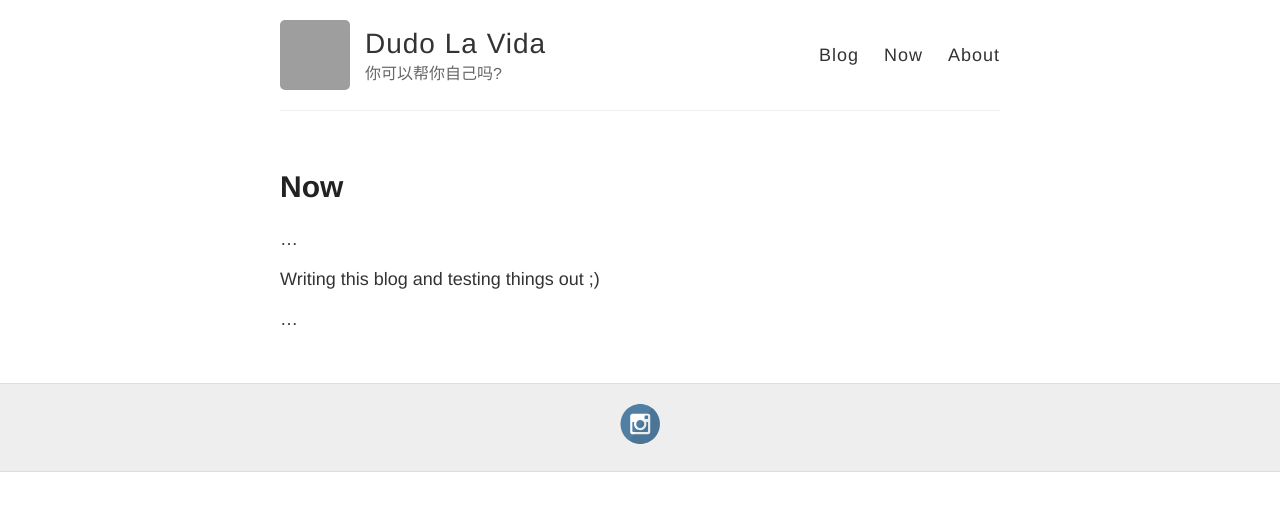
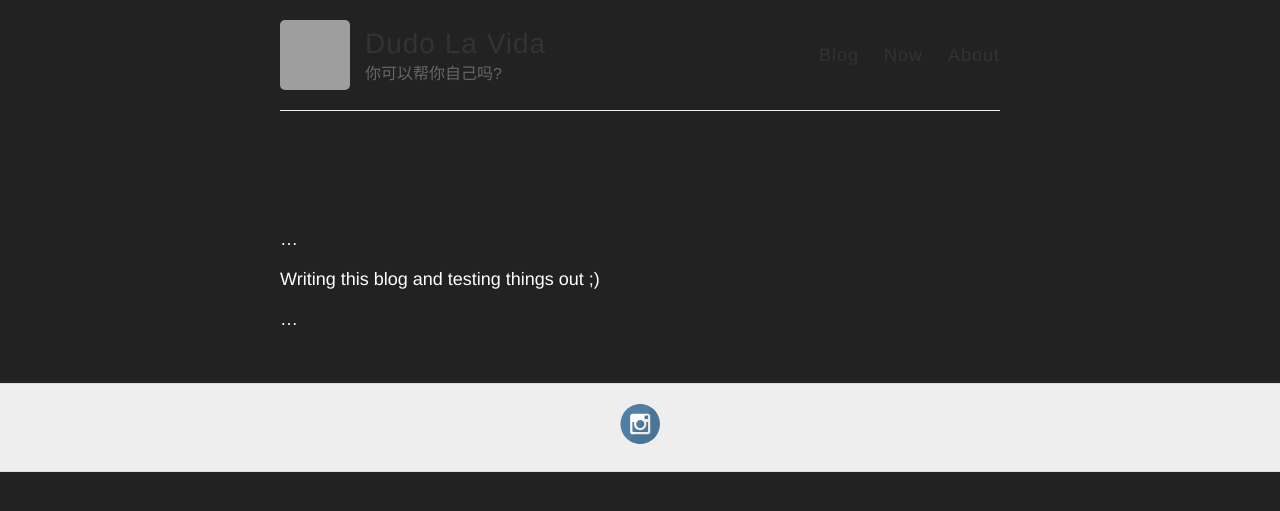
Before and after one commit to dudolavida/dudolavida.github.io, a Jekyll site: the page built from reading.md, in a window 1280 px wide. Shown: the top 511 px of the page. Built offline with Jekyll 4.4.1, drawn with Linux system fonts in a browser that asks for light colours; grey boxes are pictures that could not be loaded.

Commit message:
updates a few posts and background color

```diff
--- a/now.md
+++ b/reading.md
@@ -1,6 +1,6 @@
 ---
 layout: page
-title: Now
+title: Now!
 permalink: /now/
 ---
 
--- a/style.scss
+++ b/style.scss
@@ -18,9 +18,9 @@
 }
 
 body {
-	background: $white;
+	background: $darkerGray;
   font: 18px/1.4 $helvetica;
-  color: $darkGray;
+  color: $white;
 }
 
 .container {
```
Also changed, not shown: 404.md (+1 -1 lines), _posts/2020-11-04-doubts.md (added, +6 -0 lines), _posts/2020-11-04-first-post.md (deleted, +0 -6 lines), _posts/2020-11-23-recipe-planning.md (renamed from _posts/2020-11-23-next-post.md).
